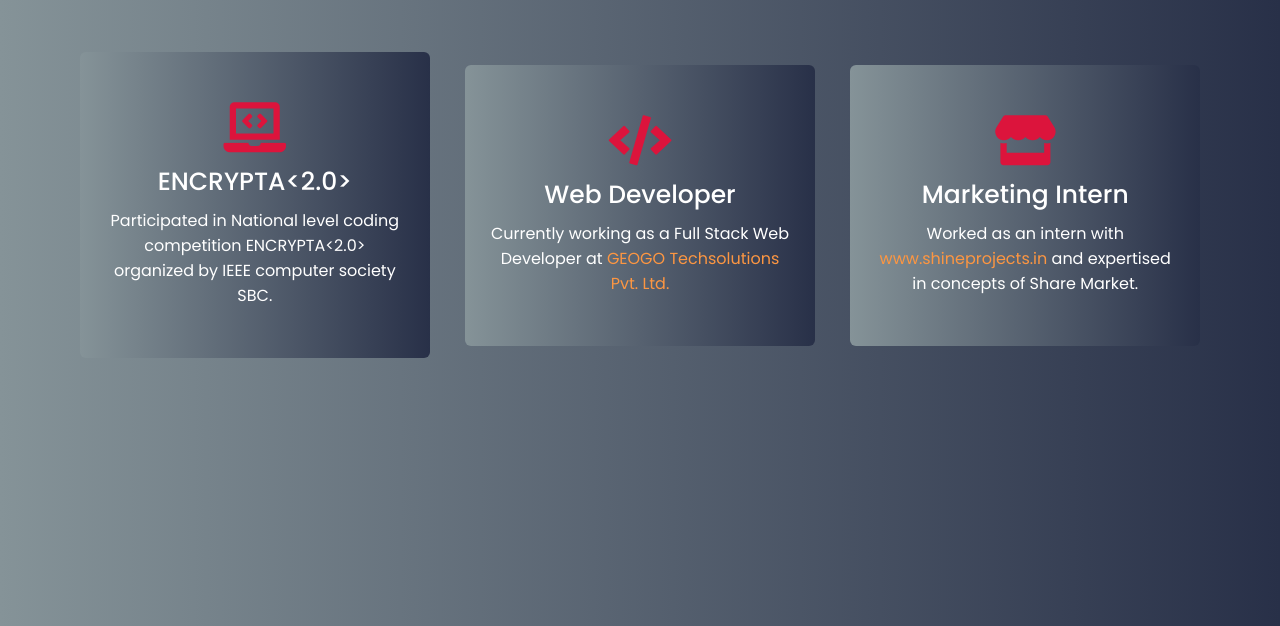
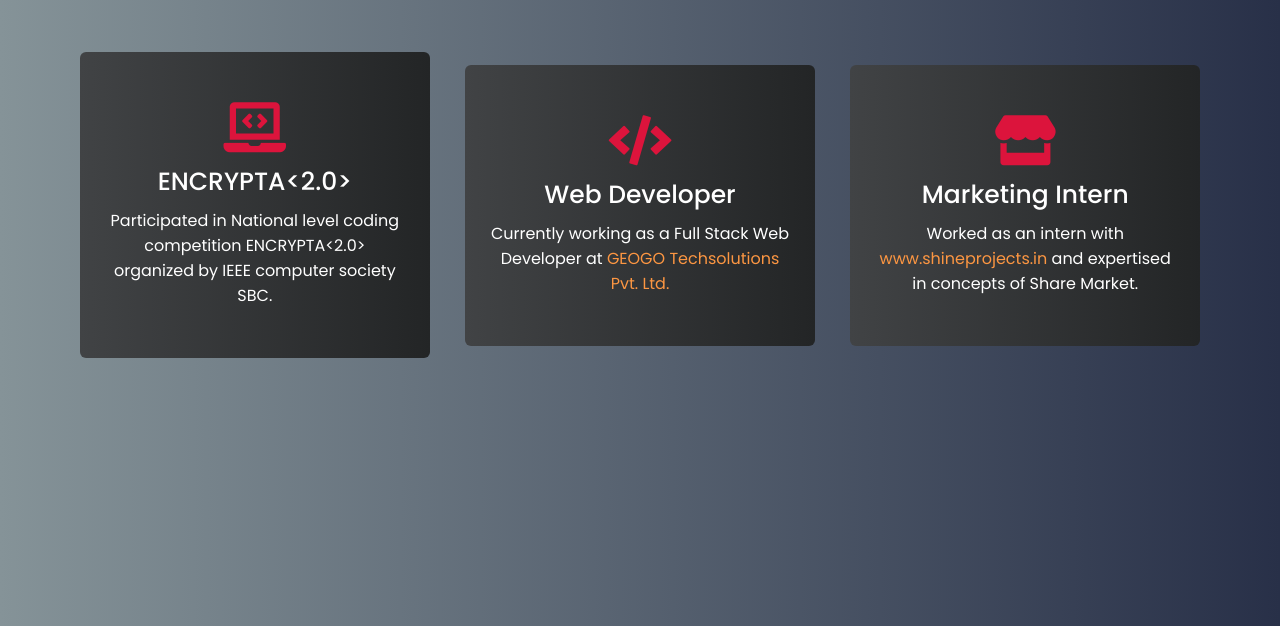
Before and after one commit to vineethwilson15/My-Portfolio, a plain HTML site: page exp.html in a window 1280 px wide. Shown: the part 174-800 px from the top of the page. Drawn offline with Linux system fonts and the light colour scheme.

Commit message:
css update

```diff
--- a/css/style.css
+++ b/css/style.css
@@ -304,9 +304,9 @@
 }
 .exp .exp-content .card{
     width: calc(33% - 20px);
-    background: #283048;
-    background: -webkit-linear-gradient(to left, #283048, #859398);
-    background: linear-gradient(to left, #283048, #859398);
+    background: #232526;
+    background: -webkit-linear-gradient(to left, #232526, #414345);
+    background: linear-gradient(to left, #232526, #414345);
     text-align: center;
     border-radius: 6px;
     padding: 50px 25px;
@@ -314,7 +314,7 @@
     transition: all 0.3s ease;
 }
 .exp .exp-content .card:hover{
-    background: crimson;
+    background: #d84964;
 }
 .exp .exp-content .card .box{
     transition: all 0.3s ease;
```
